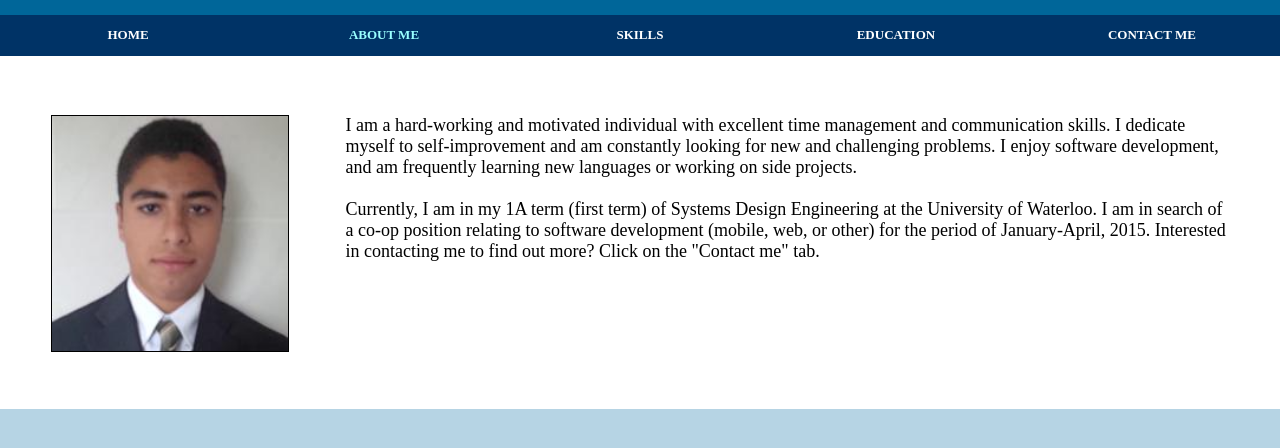
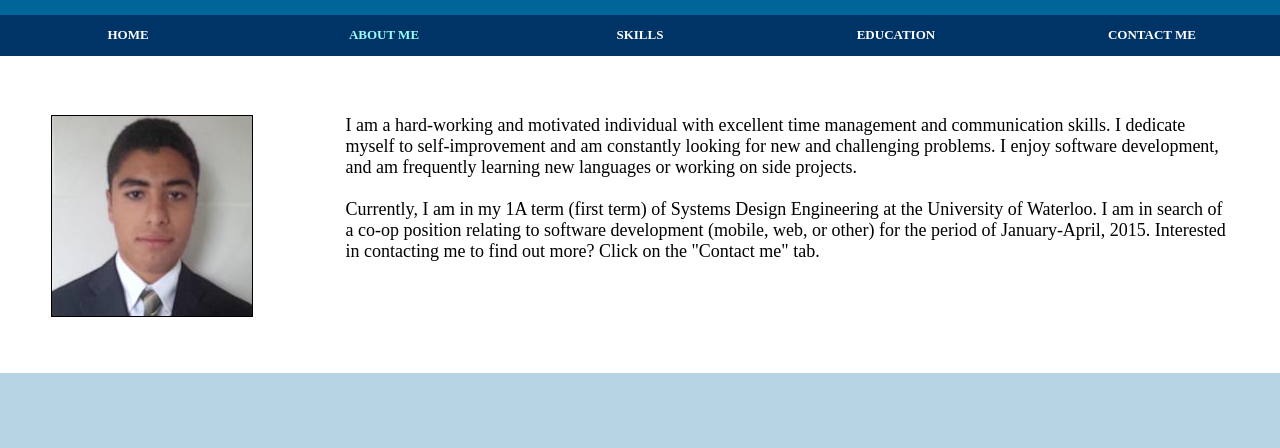
Before and after one commit to mmmoussa/mmmoussa.github.io, a plain HTML site: page About me.html in a window 1280 px wide. Shown: the part 92-540 px from the top of the page. Drawn offline with Linux system fonts and the light colour scheme.

Commit message:
Update main.css

```diff
--- a/main.css
+++ b/main.css
@@ -78,9 +78,12 @@ section {
 
 .profile {
     margin-top: 2%;
+    margin-left: auto;
+    margin-right: auto;
     border: 1px solid black;
-    height: 20%;
-    width: 20%;
+    height: 200px;
+    width: 200px;
+    clear: both;
 }
 
 .UWlogo {
```
